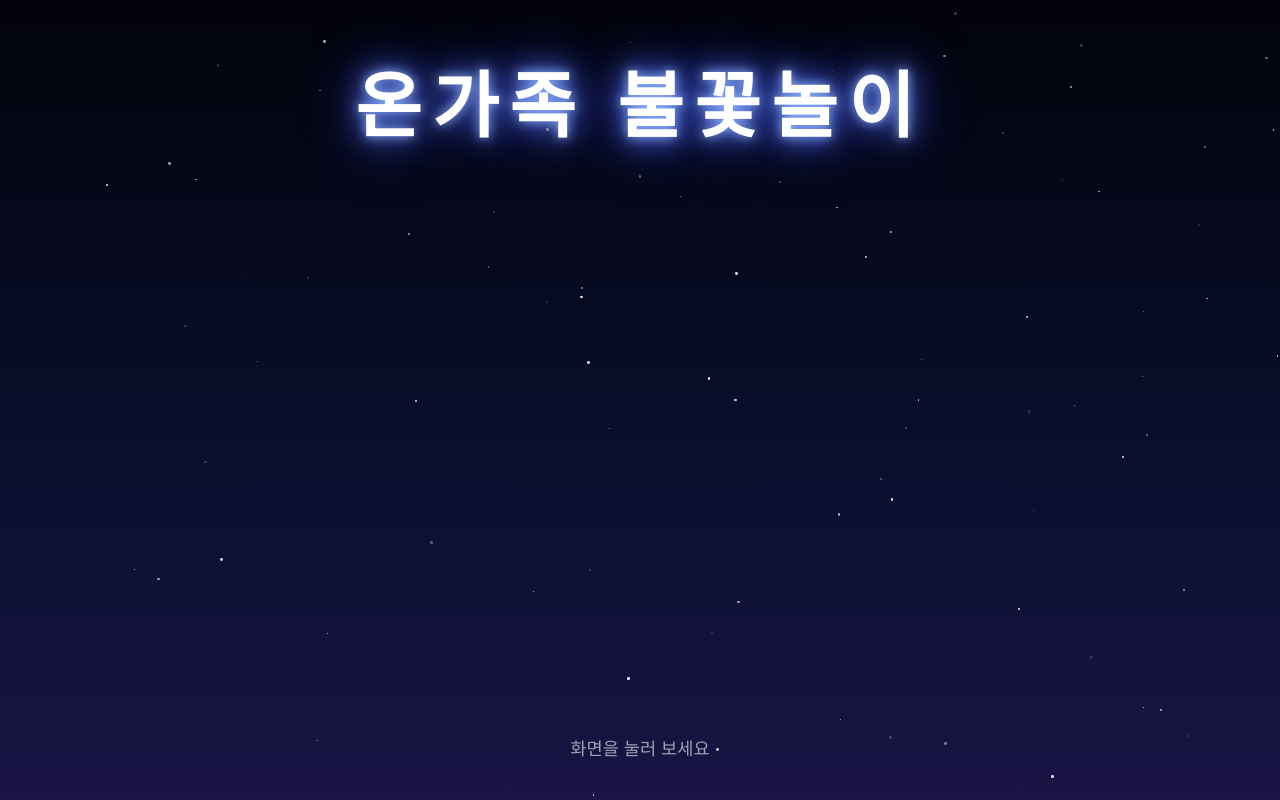
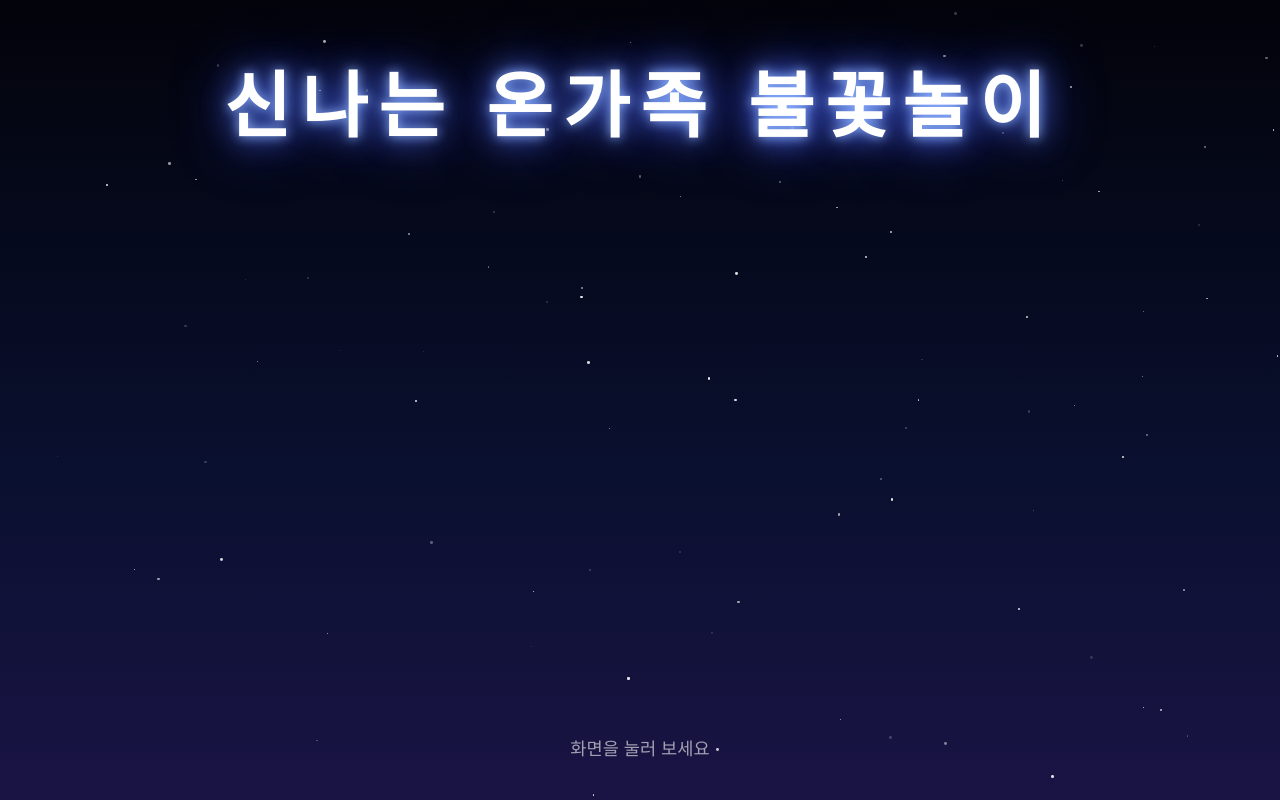
Before and after one commit to cccbbbsss1126/fire, a plain HTML site: page index.html in a window 1280 px wide. Drawn offline with Linux system fonts and the light colour scheme.

Commit message:
웹앱 올리기

```diff
--- a/index.html
+++ b/index.html
@@ -61,7 +61,7 @@
 </style>
 </head>
 <body>
-  <h1>온가족 불꽃놀이</h1>
+  <h1>신나는 온가족 불꽃놀이</h1>
   <canvas id="c"></canvas>
   <div class="hint" id="hint">화면을 눌러 보세요</div>
 
```
